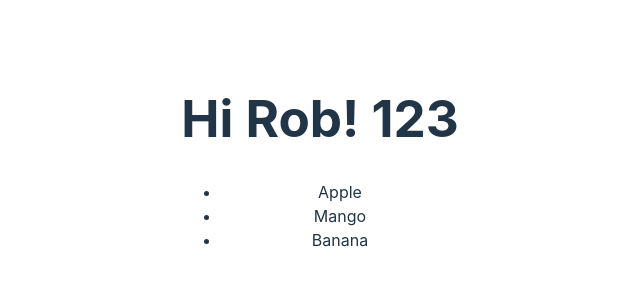
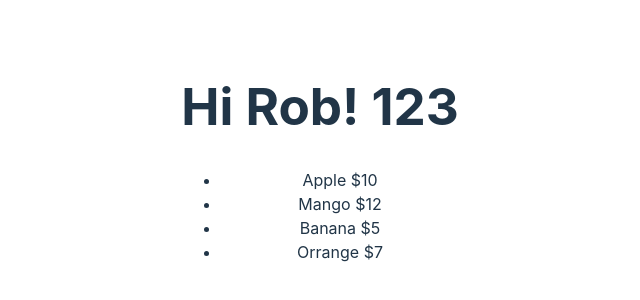
Before and after one commit to AlMahfuzKhanD/react-js-practice, a React (Vite) app in the folder react-by-code-stoic/: page / in a window 1280 px wide. Shown: the part 238-538 px from the top of the page, without its empty margins (320-960 px from the left). Built offline with nearby package versions, Linux system fonts and the light colour scheme.

Commit message:
looping component done

```diff
--- /dev/null
+++ b/react-by-code-stoic/src/components/Fruit.jsx
@@ -0,0 +1,7 @@
+export default function Fruit({ name, price }) {
+  return (
+    <li>
+      {name} ${price}
+    </li>
+  );
+}
--- a/react-by-code-stoic/src/components/Fruits.jsx
+++ b/react-by-code-stoic/src/components/Fruits.jsx
@@ -1,10 +1,42 @@
+import Fruit from "./Fruit";
 export default function Fruits() {
-  const fruits = ["Apple", "Mango", "Banana"];
+  //   const fruits = ["Apple", "Mango", "Banana"];
+  //   return (
+  //     <div>
+  //       <ul>
+  //         {fruits.map((item, index) => (
+  //           <li key={index}>{item}</li>
+  //         ))}
+  //       </ul>
+  //     </div>
+  //   );
+  const fruits = [
+    {
+      name: "Apple",
+      price: 10,
+    },
+    {
+      name: "Mango",
+      price: 12,
+    },
+    {
+      name: "Banana",
+      price: 5,
+    },
+    {
+      name: "Orrange",
+      price: 7,
+    },
+  ];
   return (
     <div>
       <ul>
         {fruits.map((item, index) => (
-          <li key={index}>{item}</li>
+          //   <li key={index}>
+          //     {item.name} ${item.price}
+          //   </li>
+
+          <Fruit key={index} name={item.name} price={item.price} />
         ))}
       </ul>
     </div>
```
